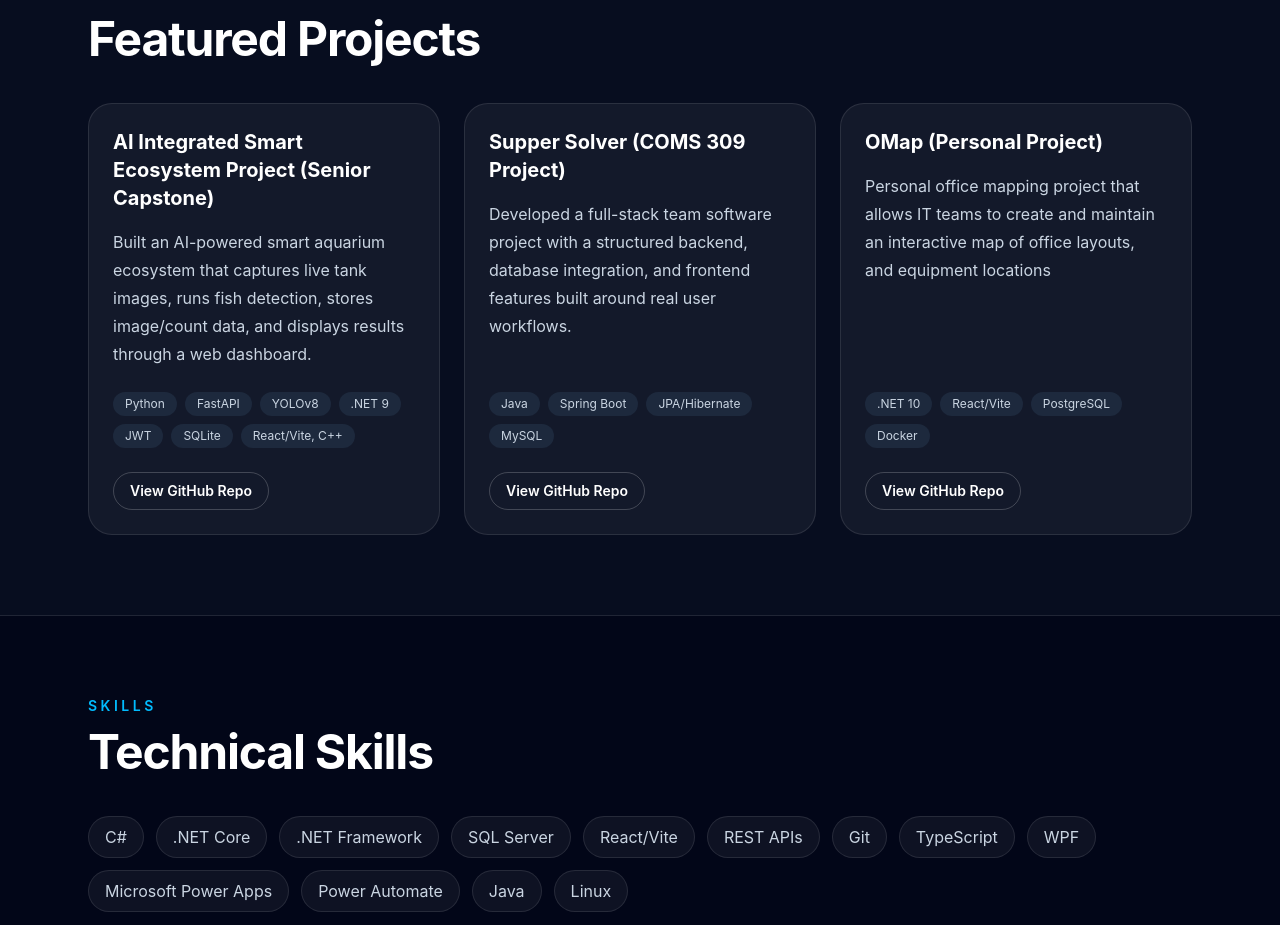
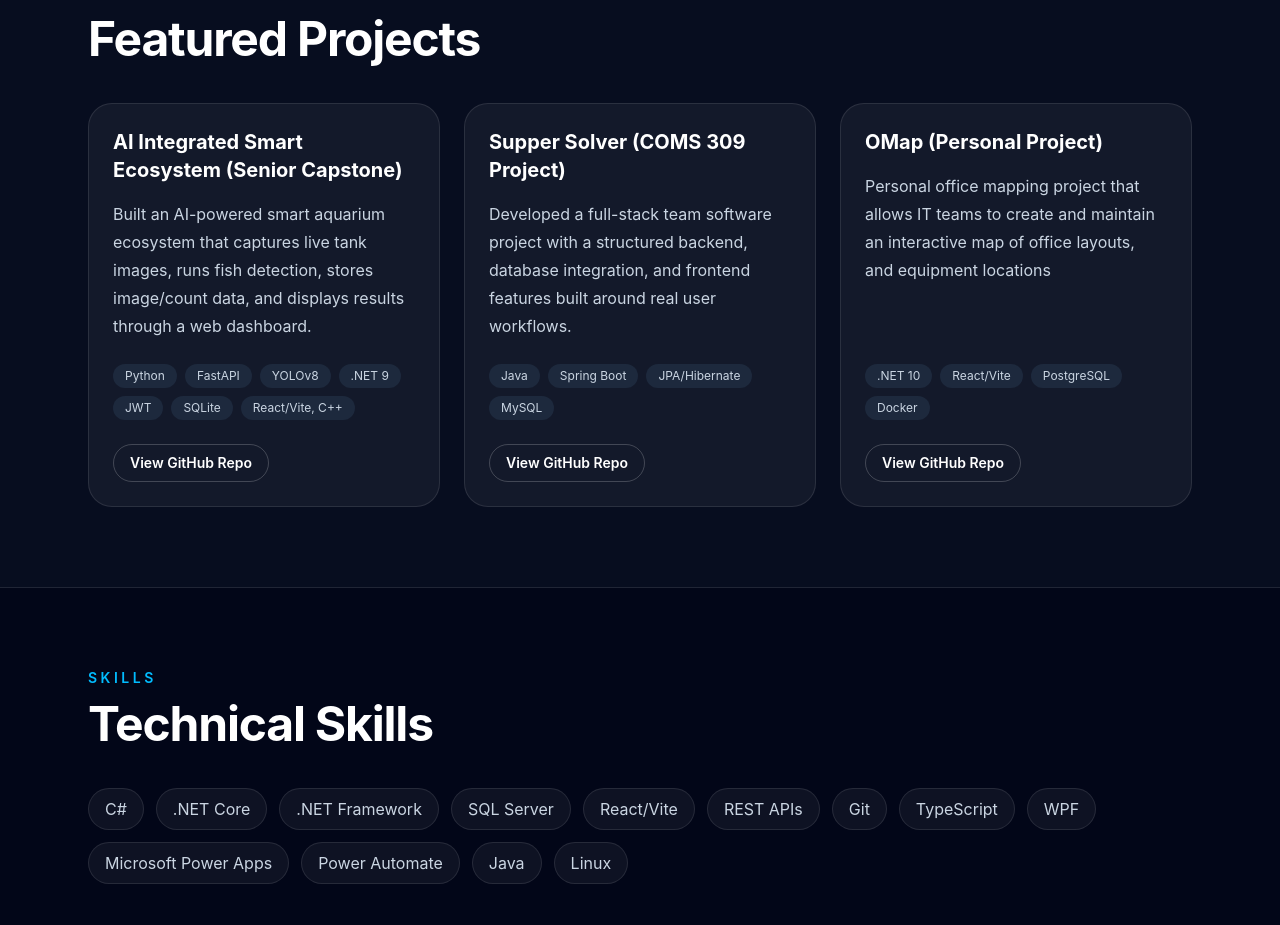
Before and after one commit to carsoni4/carsoni4.github.io, a React (Vite) app: page / in a window 1280 px wide. Shown: the part 2046-2971 px from the top of the page. Built offline with nearby package versions, Linux system fonts and the light colour scheme.

Commit message:
updating project

```diff
--- a/src/App.tsx
+++ b/src/App.tsx
@@ -1,6 +1,6 @@
 const projects = [
   {
-    title: "AI Integrated Smart Ecosystem Project (Senior Capstone)",
+    title: "AI Integrated Smart Ecosystem (Senior Capstone)",
     description:
       "Built an AI-powered smart aquarium ecosystem that captures live tank images, runs fish detection, stores image/count data, and displays results through a web dashboard.",
     tech: ["Python", "FastAPI", "YOLOv8", ".NET 9", "JWT", "SQLite", "React/Vite, C++"],
```
